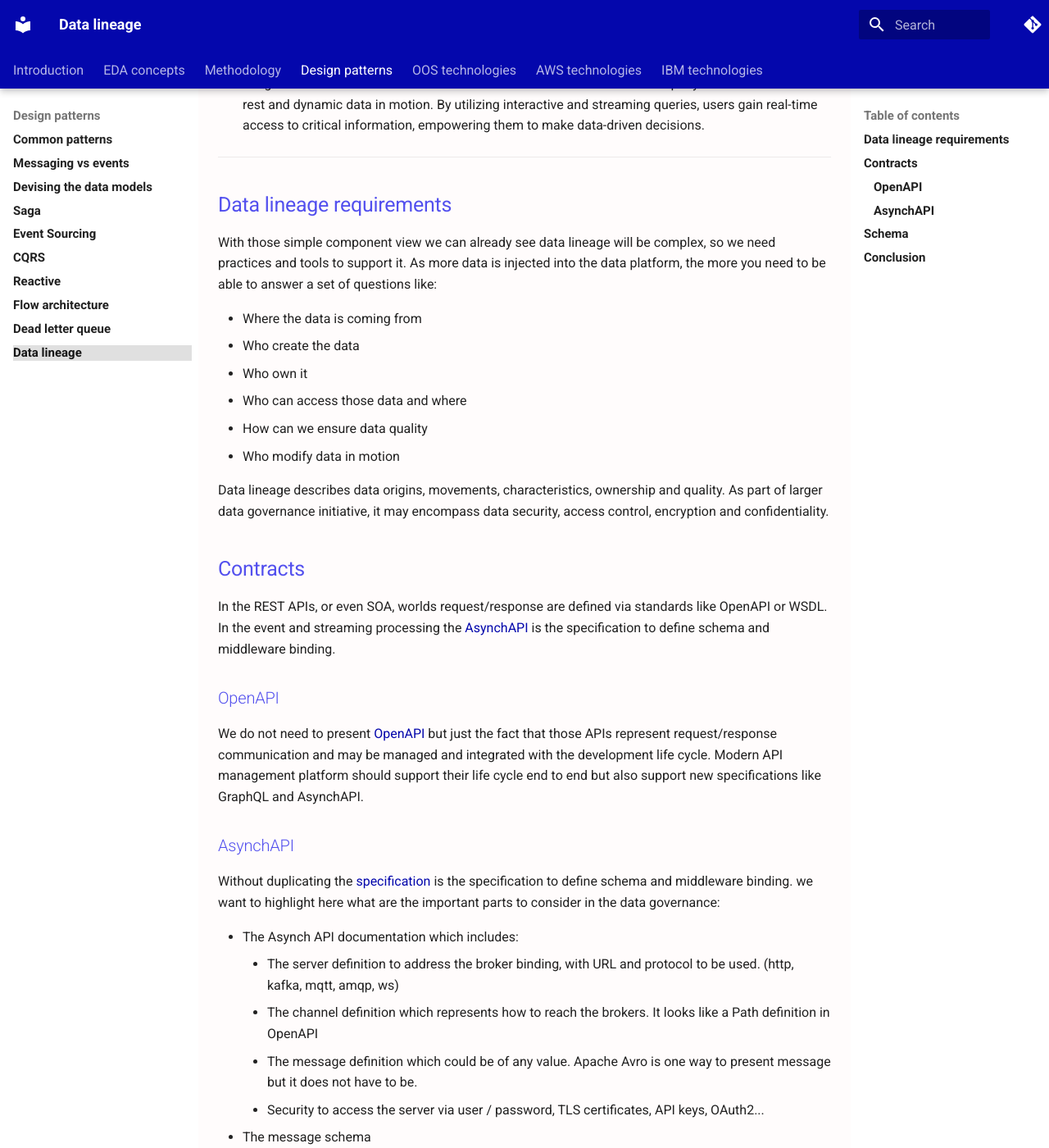
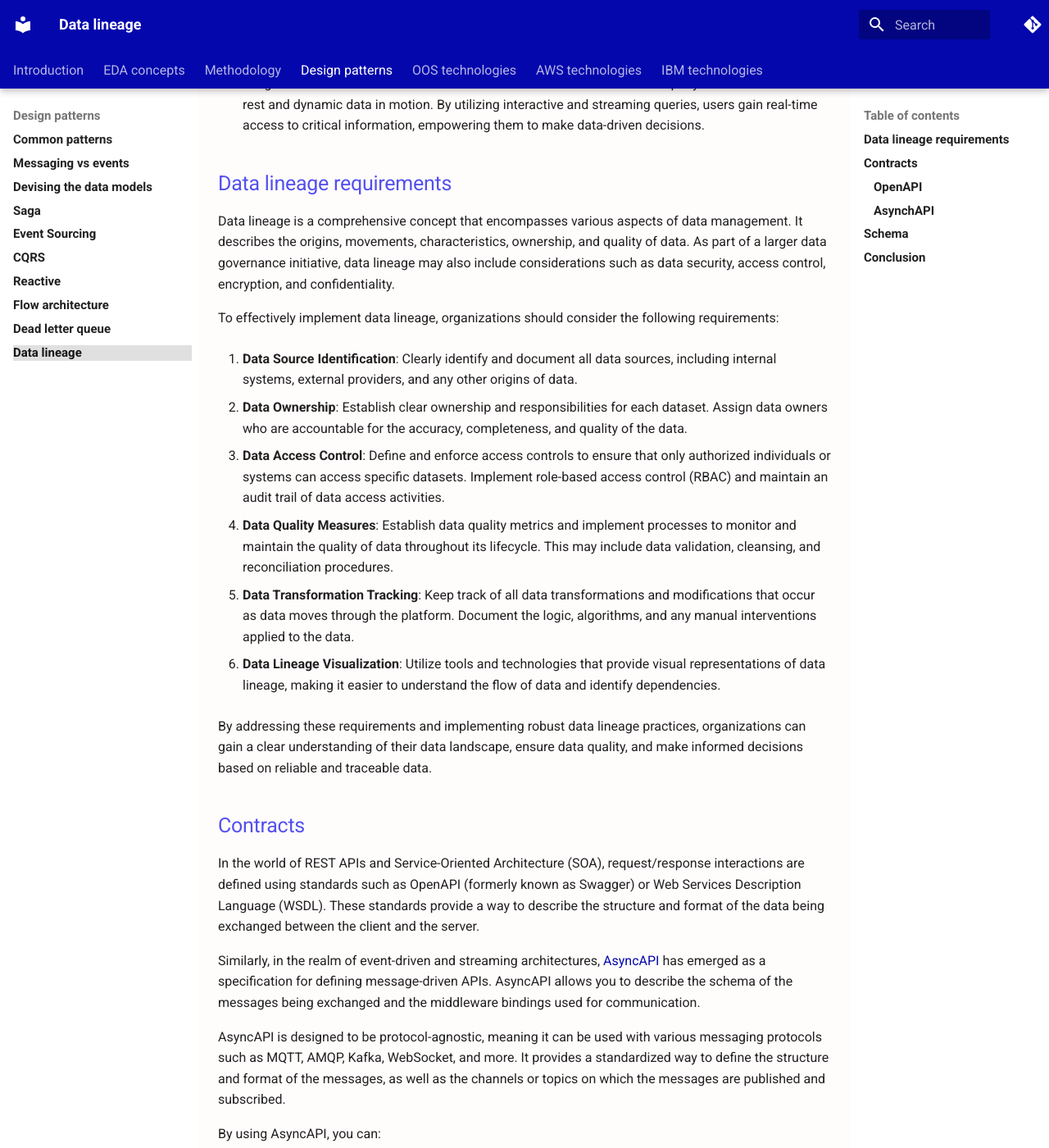
Before and after one commit to jbcodeforce/eda-studies, an MkDocs documentation site: the page built from docs/patterns/data-lineage/index.md, in a window 1280 px wide and 1400 px high, scrolled down 1383 px. Shown: the whole window at 82% size. Built offline with MkDocs 1.6.1 and Material for MkDocs 9.7.7, drawn with Linux system fonts in a browser that asks for light colours; comment, search, counter and statistics services are not loaded; some of the changed text lies outside the part shown.

Commit message:
update data lineage

```diff
--- a/docs/patterns/data-lineage/index.md
+++ b/docs/patterns/data-lineage/index.md
@@ -15,26 +15,48 @@ In this chapter, we will explore these components and concepts that are crucial
 7. **Business Dashboards:** To provide a comprehensive view of the data, our streaming data platform integrates with business dashboards. These dashboards enable users to query both static data at rest and dynamic data in motion. By utilizing interactive and streaming queries, users gain real-time access to critical information, empowering them to make data-driven decisions.
 
 
----
 ## Data lineage requirements
 
-With those simple component view we can already see data lineage will be complex, so we need practices and tools to support it.
-As more data is injected into the data platform, the more you need to be able to answer a set of questions like:
+Data lineage is a comprehensive concept that encompasses various aspects of data management. It describes the origins, movements, characteristics, ownership, and quality of data. As part of a larger data governance initiative, data lineage may also include considerations such as data security, access control, encryption, and confidentiality.
 
-* Where the data is coming from
-* Who create the data
-* Who own it
-* Who can access those data and where
-* How can we ensure data quality
-* Who modify data in motion
+To effectively implement data lineage, organizations should consider the following requirements:
+
+1. **Data Source Identification**: Clearly identify and document all data sources, including internal systems, external providers, and any other origins of data.
+
+2. **Data Ownership**: Establish clear ownership and responsibilities for each dataset. Assign data owners who are accountable for the accuracy, completeness, and quality of the data.
+
+3. **Data Access Control**: Define and enforce access controls to ensure that only authorized individuals or systems can access specific datasets. Implement role-based access control (RBAC) and maintain an audit trail of data access activities.
+
+4. **Data Quality Measures**: Establish data quality metrics and implement processes to monitor and maintain the quality of data throughout its lifecycle. This may include data validation, cleansing, and reconciliation procedures.
+
+5. **Data Transformation Tracking**: Keep track of all data transformations and modifications that occur as data moves through the platform. Document the logic, algorithms, and any manual interventions applied to the data.
+
+6. **Data Lineage Visualization**: Utilize tools and technologies that provide visual representations of data lineage, making it easier to understand the flow of data and identify dependencies.
+
+
+By addressing these requirements and implementing robust data lineage practices, organizations can gain a clear understanding of their data landscape, ensure data quality, and make informed decisions based on reliable and traceable data.
 
 
 
-Data lineage describes data origins, movements, characteristics, ownership and quality. As part of larger data governance initiative, it may encompass data security, access control, encryption and confidentiality.
-
 ## Contracts
 
-In the REST APIs, or even SOA, worlds request/response are defined via standards like OpenAPI or WSDL. In the event and streaming processing the [AsynchAPI](https://www.asyncapi.com/) is the specification to define schema and middleware binding.
+In the world of REST APIs and Service-Oriented Architecture (SOA), request/response interactions are defined using standards such as OpenAPI (formerly known as Swagger) or Web Services Description Language (WSDL). These standards provide a way to describe the structure and format of the data being exchanged between the client and the server.
+
+Similarly, in the realm of event-driven and streaming architectures, [AsyncAPI](https://www.asyncapi.com/) has emerged as a specification for defining message-driven APIs. AsyncAPI allows you to describe the schema of the messages being exchanged and the middleware bindings used for communication.
+
+AsyncAPI is designed to be protocol-agnostic, meaning it can be used with various messaging protocols such as MQTT, AMQP, Kafka, WebSocket, and more. It provides a standardized way to define the structure and format of the messages, as well as the channels or topics on which the messages are published and subscribed.
+
+By using AsyncAPI, you can:
+
+1. Define the message payload structure using JSON Schema or Avro.
+2. Specify the channels or topics for publishing and subscribing to messages.
+3. Describe the message exchange patterns, such as publish/subscribe or request/reply.
+4. Define the security mechanisms and authentication requirements for the API.
+5. Generate documentation, code snippets, and client libraries based on the AsyncAPI specification.
+
+AsyncAPI promotes interoperability, and easier integration between different systems and languages as it enables the creation of tooling and frameworks that can generate code, perform validation, and provide testing capabilities based on the AsyncAPI specification.
+
+---
 
 ### OpenAPI
 
```
